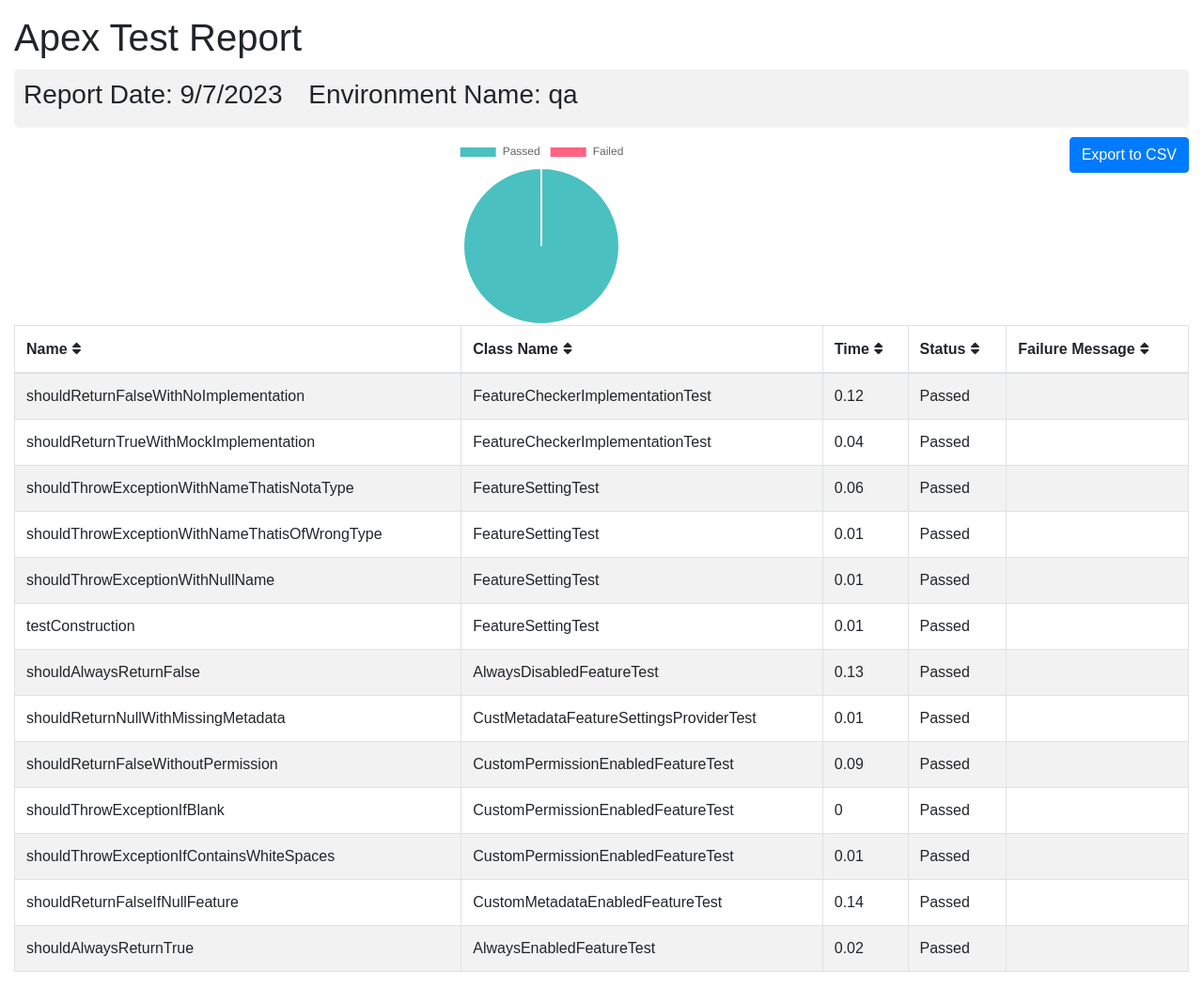
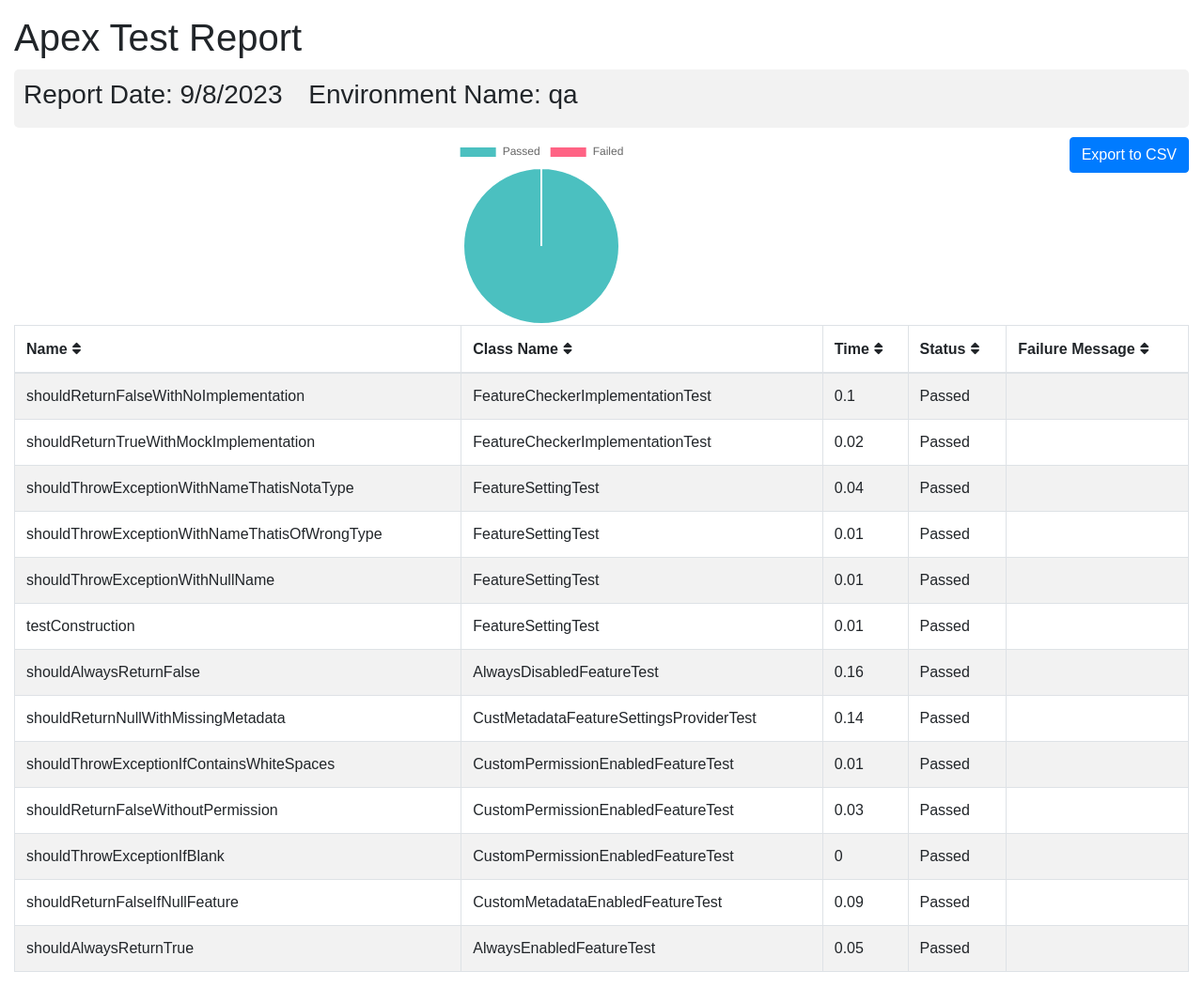
Before and after one commit to flxbl-io/sfops-dashboard, a Jekyll site: the page apextestResults/qa.html, which Jekyll copies as it is, in a window 1280 px wide. Shown: the whole page at 94% size. Built offline with Jekyll 4.4.1, drawn with Linux system fonts in a browser that asks for light colours.

Commit message:
updated test results of qa

```diff
--- a/apextestResults/qa.html
+++ b/apextestResults/qa.html
@@ -102,7 +102,7 @@
       <div class="container-fluid">
         <h1 class="mt-3">Apex Test Report</h1>
         <div class="info-card">
-        <h3>Report Date: 9/7/2023 <span style="margin-left: 20px;">Environment Name: qa</span></h3>
+        <h3>Report Date: 9/8/2023 <span style="margin-left: 20px;">Environment Name: qa</span></h3>
         </div>
         <button onclick="exportTableToCSV('testReport.csv')" class="btn btn-primary float-right">Export to CSV</button>
         <div id="chart-container">
@@ -123,21 +123,21 @@
         <tr>
           <td>shouldReturnFalseWithNoImplementation</td>
           <td>FeatureCheckerImplementationTest</td>
-          <td>0.12</td>
+          <td>0.1</td>
           <td>Passed</td>
           <td></td>
         </tr>
         <tr>
           <td>shouldReturnTrueWithMockImplementation</td>
           <td>FeatureCheckerImplementationTest</td>
-          <td>0.04</td>
+          <td>0.02</td>
           <td>Passed</td>
           <td></td>
         </tr>
         <tr>
           <td>shouldThrowExceptionWithNameThatisNotaType</td>
           <td>FeatureSettingTest</td>
-          <td>0.06</td>
+          <td>0.04</td>
           <td>Passed</td>
           <td></td>
         </tr>
@@ -165,13 +165,20 @@
         <tr>
           <td>shouldAlwaysReturnFalse</td>
           <td>AlwaysDisabledFeatureTest</td>
-          <td>0.13</td>
+          <td>0.16</td>
           <td>Passed</td>
           <td></td>
         </tr>
         <tr>
           <td>shouldReturnNullWithMissingMetadata</td>
           <td>CustMetadataFeatureSettingsProviderTest</td>
+          <td>0.14</td>
+          <td>Passed</td>
+          <td></td>
+        </tr>
+        <tr>
+          <td>shouldThrowExceptionIfContainsWhiteSpaces</td>
+          <td>CustomPermissionEnabledFeatureTest</td>
           <td>0.01</td>
           <td>Passed</td>
           <td></td>
@@ -179,7 +186,7 @@
         <tr>
           <td>shouldReturnFalseWithoutPermission</td>
           <td>CustomPermissionEnabledFeatureTest</td>
-          <td>0.09</td>
+          <td>0.03</td>
           <td>Passed</td>
           <td></td>
         </tr>
@@ -191,23 +198,16 @@
           <td></td>
         </tr>
         <tr>
-          <td>shouldThrowExceptionIfContainsWhiteSpaces</td>
-          <td>CustomPermissionEnabledFeatureTest</td>
-          <td>0.01</td>
-          <td>Passed</td>
-          <td></td>
-        </tr>
-        <tr>
           <td>shouldReturnFalseIfNullFeature</td>
           <td>CustomMetadataEnabledFeatureTest</td>
-          <td>0.14</td>
+          <td>0.09</td>
           <td>Passed</td>
           <td></td>
         </tr>
         <tr>
           <td>shouldAlwaysReturnTrue</td>
           <td>AlwaysEnabledFeatureTest</td>
-          <td>0.02</td>
+          <td>0.05</td>
           <td>Passed</td>
           <td></td>
         </tr>
```
